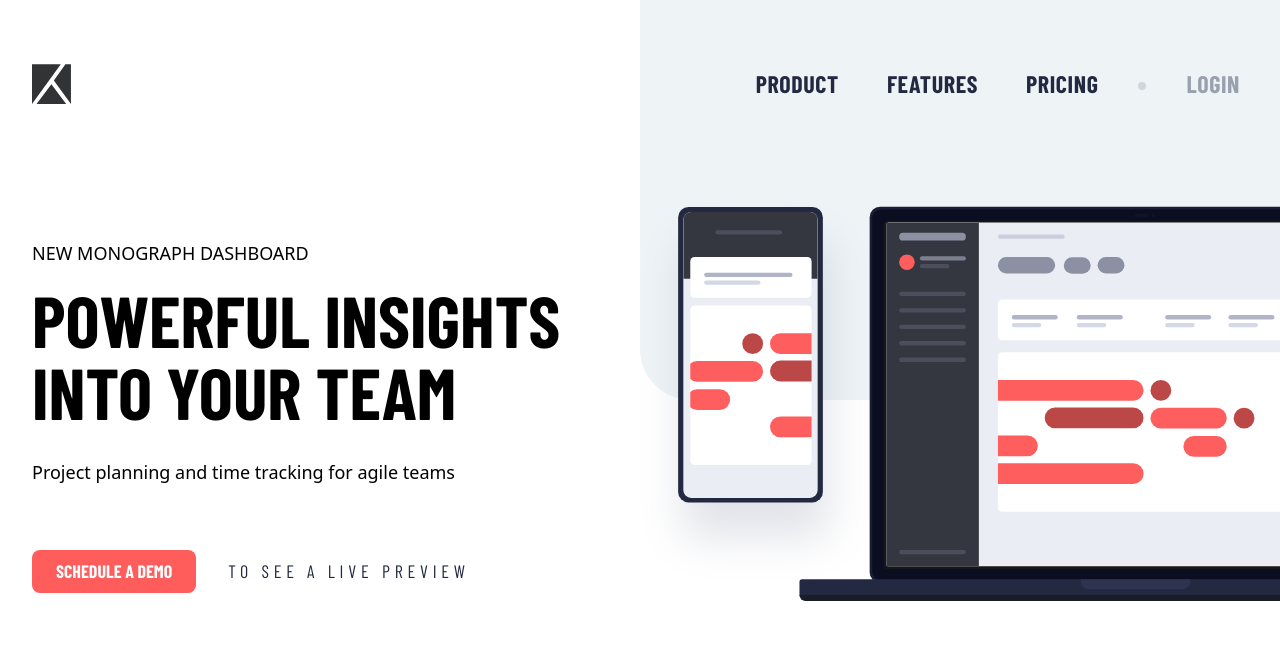
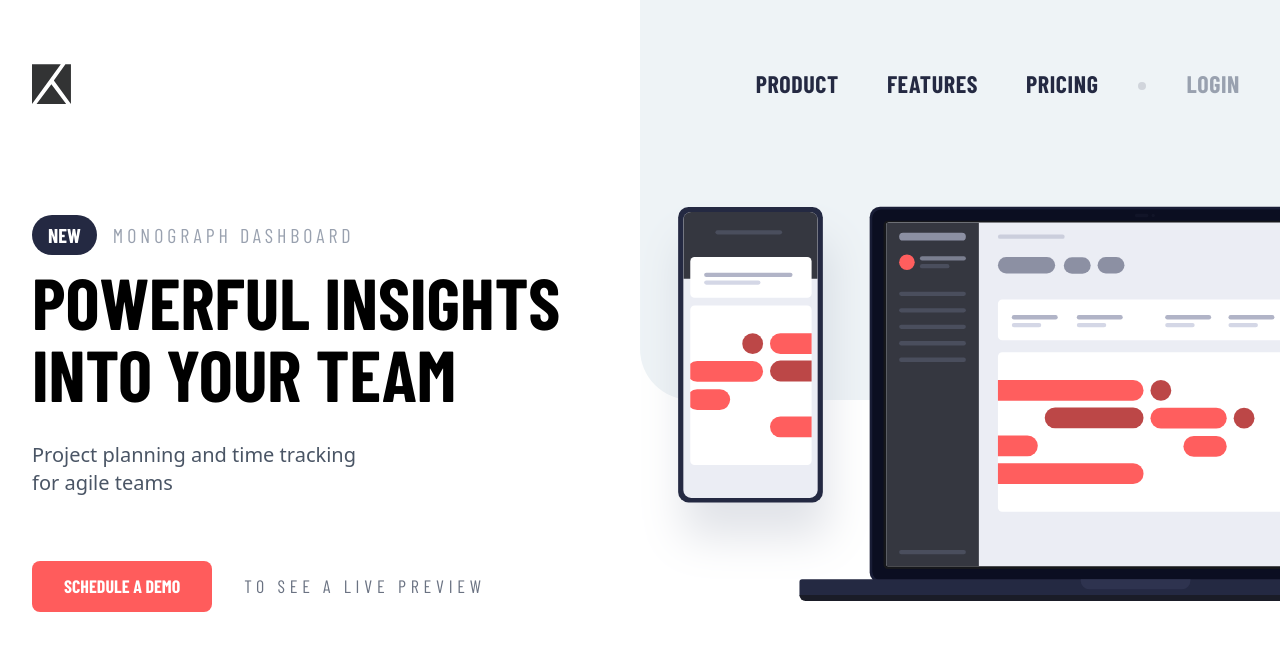
Before and after one commit to lilKriT/fem-project-tracking-intro-component, a Next.js app: page / in a window 1280 px wide. Shown: the top 650 px of the page. Built offline with nearby package versions, Linux system fonts and the light colour scheme.

Commit message:
Desktop done?

```diff
--- a/app/_components/Hero.tsx
+++ b/app/_components/Hero.tsx
@@ -10,26 +10,29 @@
 
         {/* Left column */}
         <div className="flex flex-col justify-center pr-4 py-32">
-          <h2 className="uppercase mt-8 maxw">
-            <span className="">New</span> Monograph Dashboard
+          <h2 className="uppercase mt-8 text-xl font-condensed text-gray-400 tracking-[.25rem]">
+            <span className="text-white bg-blue-950 px-4 py-2 rounded-full mr-2 font-bold tracking-normal">
+              New
+            </span>{" "}
+            Monograph Dashboard
           </h2>
 
           <h1 className="text-7xl font-condensed font-bold uppercase mt-4">
             Powerful insights into your team
           </h1>
 
-          <p className="mt-8">
+          <p className="text-gray-600 text-xl mt-8 max-w-[30ch]">
             Project planning and time tracking for agile teams
           </p>
 
           <div className="flex justify-start items-center gap-8 mt-16">
             <Link
               href={"/#"}
-              className="bg-red-400 px-6 py-2 rounded-lg text-white uppercase font-condensed font-bold hover:bg-red-300 motion-safe:duration-150 ease-in-out"
+              className="bg-red-400 px-8 py-3 rounded-lg text-white uppercase font-condensed font-bold hover:bg-red-300 motion-safe:duration-150 ease-in-out"
             >
               Schedule a demo
             </Link>
-            <span className="uppercase font-condensed tracking-[.3rem] text-blue-950">
+            <span className="uppercase font-condensed tracking-[.3rem] text-gray-500">
               to see a live preview
             </span>
           </div>
```
